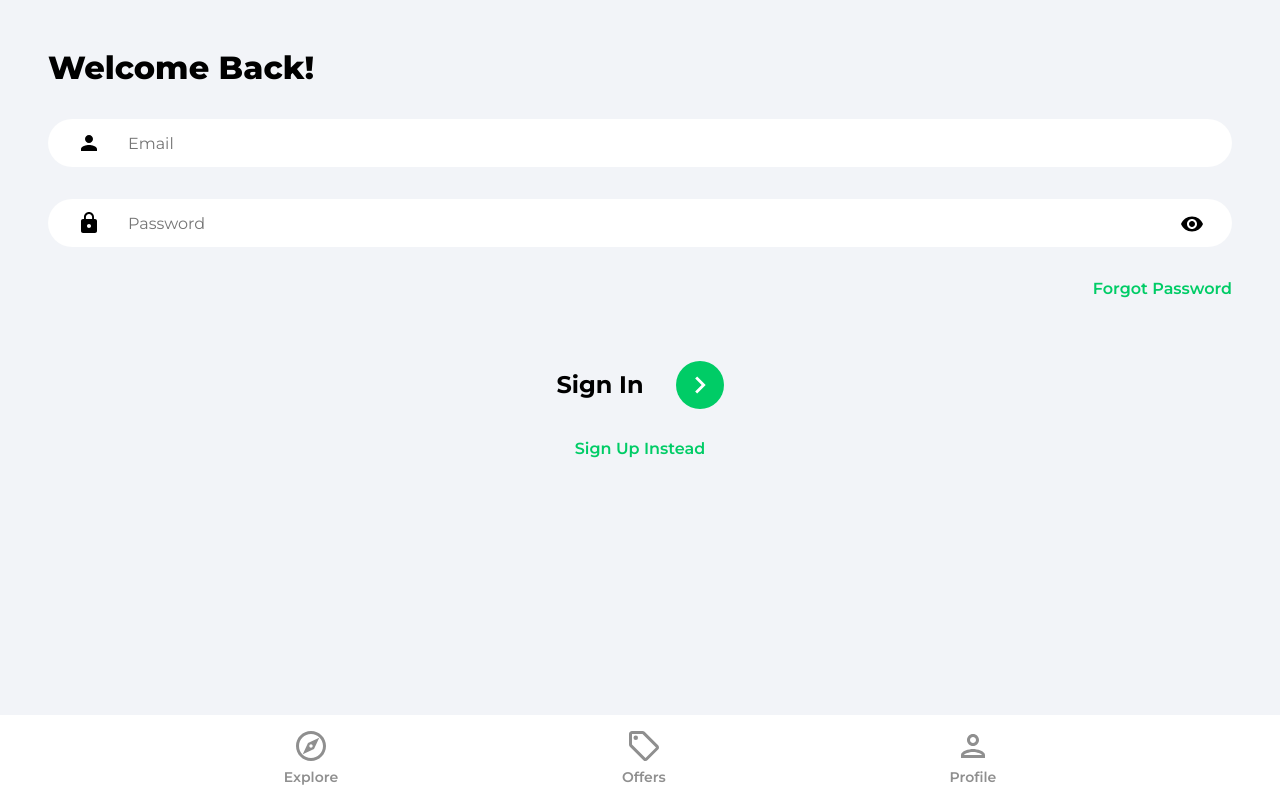
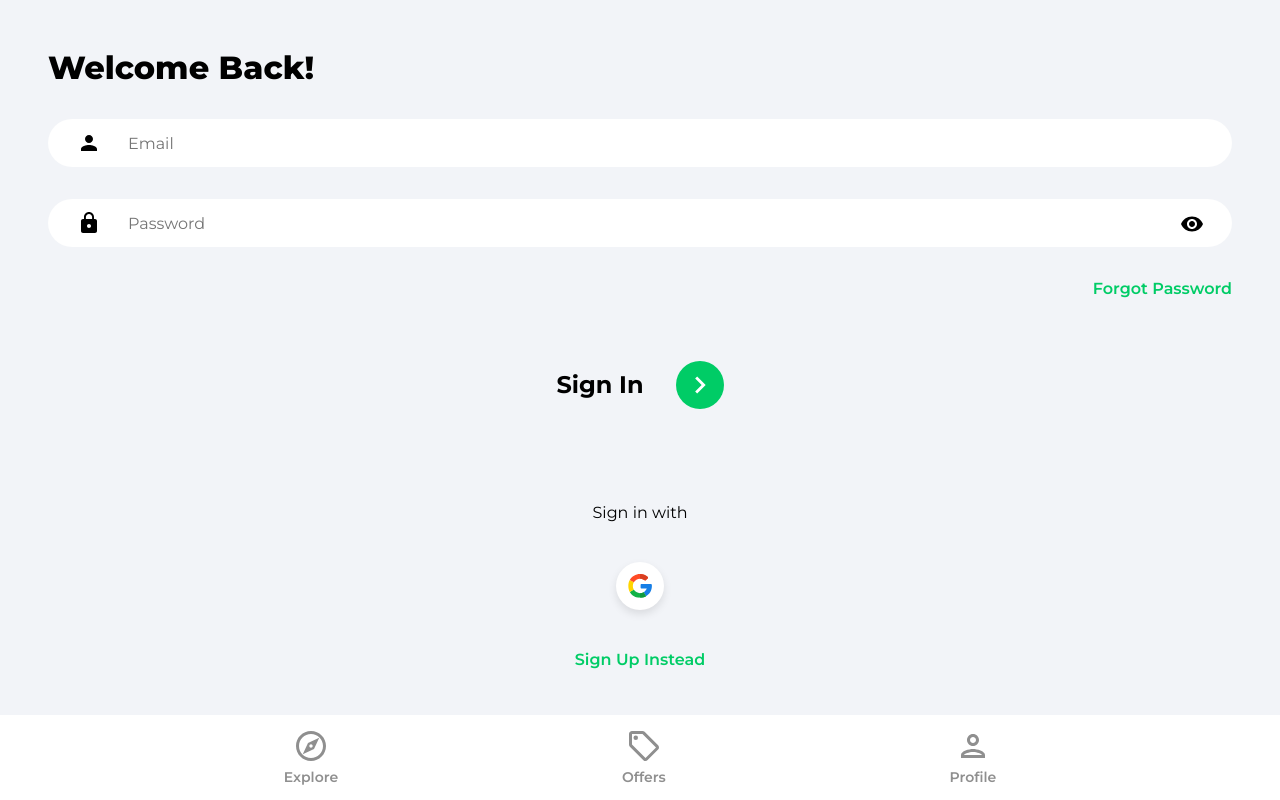
Before and after one commit to asherman-ca/miyagi, a React (Create React App) app: page /sign-in in a window 1280 px wide. Built offline with nearby package versions, Linux system fonts and the light colour scheme; no server answers.

Commit message:
logout functionality and oauth wired

```diff
--- /dev/null
+++ b/src/components/OAuth.jsx
@@ -0,0 +1,47 @@
+import { useLocation, useNavigate } from 'react-router-dom'
+import { getAuth, signInWithPopup, GoogleAuthProvider } from 'firebase/auth'
+import { doc, setDoc, getDoc, serverTimestamp } from 'firebase/firestore'
+import { db } from '../firebase.config'
+import { toast } from 'react-toastify'
+import googleIcon from '../assets/googleIcon.svg'
+
+function OAuth() {
+  const navigate = useNavigate()
+  const location = useLocation()
+
+  const onGoogleClick = async () => {
+    try {
+      const auth = getAuth()
+      const provider = new GoogleAuthProvider()
+      const result = await signInWithPopup(auth, provider)
+      const user = result.user
+
+      // Check for user
+      const docRef = doc(db, 'users', user.uid)
+      const docSnap = await getDoc(docRef)
+
+      // If user, doesn't exist, create user
+      if (!docSnap.exists()) {
+        await setDoc(doc(db, 'users', user.uid), {
+          name: user.displayName,
+          email: user.email,
+          timestamp: serverTimestamp(),
+        })
+      }
+      navigate('/')
+    } catch (error) {
+      toast.error('Could not authorize with Google')
+    }
+  }
+
+  return (
+    <div className='socialLogin'>
+      <p>Sign {location.pathname === '/sign-up' ? 'up' : 'in'} with </p>
+      <button className='socialIconDiv' onClick={onGoogleClick}>
+        <img className='socialIconImg' src={googleIcon} alt='google' />
+      </button>
+    </div>
+  )
+}
+
+export default OAuth
--- a/src/pages/Profile.jsx
+++ b/src/pages/Profile.jsx
@@ -1,7 +1,63 @@
-import React from 'react'
+// import React from 'react'
+import { useState, useEffect } from 'react'
+import { getAuth, updateProfile } from 'firebase/auth'
+import { db } from '../firebase.config'
+import { useNavigate } from 'react-router-dom'
+import { updateDoc, doc } from 'firebase/firestore'
+import { toast } from 'react-toastify'
 
-export default function Profile() {
+function Profile() {
+  const auth = getAuth()
+  const [loading, setLoading] = useState(true)
+  const [changeDetails, setChangeDetails] = useState(false)
+  const [formData, setFormData] = useState({
+    name: auth.currentUser.displayName,
+    email: auth.currentUser.email
+  })
+
+  const { name, email } = formData
+
+  const navigate = useNavigate()
+
+  const onLogout = () => {
+    auth.signOut()
+    navigate('/')
+  }
+
+  const onSubmit = async () => {
+    try {
+      if (auth.currentUser.displayName !== name) {
+        await updateProfile(auth.currentUser, {
+          displayName: name
+        })
+
+        const userRef = doc(db, 'users', auth.currentUser.uid)
+        await updateDoc(userRef, {
+          name
+        })
+        toast.info('Profile update successfull')
+      }
+    } catch (error) {
+      console.log('error', error)
+      toast.error('Could not update profile details')
+    }
+  }
+
+  const onChange = (e) => {
+    setFormData((prevState) => ({
+      ...prevState,
+      [e.target.id]: e.target.value
+    }))
+  }
+
   return (
-    <div>Profile</div>
+    <div className="profile">
+      <header className="profileHeader">
+        <p className="pageHeader">My Profile</p>
+        <button type="button" className="logOut" onClick={onLogout}>Logout</button>
+      </header>
+    </div>
   )
 }
+
+export default Profile
--- a/src/pages/SignIn.jsx
+++ b/src/pages/SignIn.jsx
@@ -2,7 +2,7 @@ import { toast } from 'react-toastify'
 import { useState } from 'react'
 import { Link, useNavigate } from 'react-router-dom'
 import { getAuth, signInWithEmailAndPassword } from 'firebase/auth'
-// import OAuth from '../components/OAuth'
+import OAuth from '../components/OAuth'
 import { ReactComponent as ArrowRightIcon } from '../assets/keyboardArrowRightIcon.svg'
 import visibilityIcon from '../assets/visibilityIcon.svg'
 
@@ -90,7 +90,7 @@ function SignIn() {
           </div>
         </form>
 
-        {/* <OAuth /> */}
+        <OAuth />
 
         <Link to='/sign-up' className='registerLink'>
           Sign Up Instead
--- a/src/pages/SignUp.jsx
+++ b/src/pages/SignUp.jsx
@@ -6,7 +6,7 @@ import {
   createUserWithEmailAndPassword,
   updateProfile,
 } from 'firebase/auth'
-// import OAuth from '../components/OAuth'
+import OAuth from '../components/OAuth'
 import { setDoc, doc, serverTimestamp } from 'firebase/firestore'
 import { db } from '../firebase.config'
 import { ReactComponent as ArrowRightIcon } from '../assets/keyboardArrowRightIcon.svg'
@@ -115,7 +115,7 @@ function SignUp() {
           </div>
         </form>
 
-        {/* <OAuth /> */}
+        <OAuth />
 
         <Link to='/sign-in' className='registerLink'>
           Sign In Instead
```
